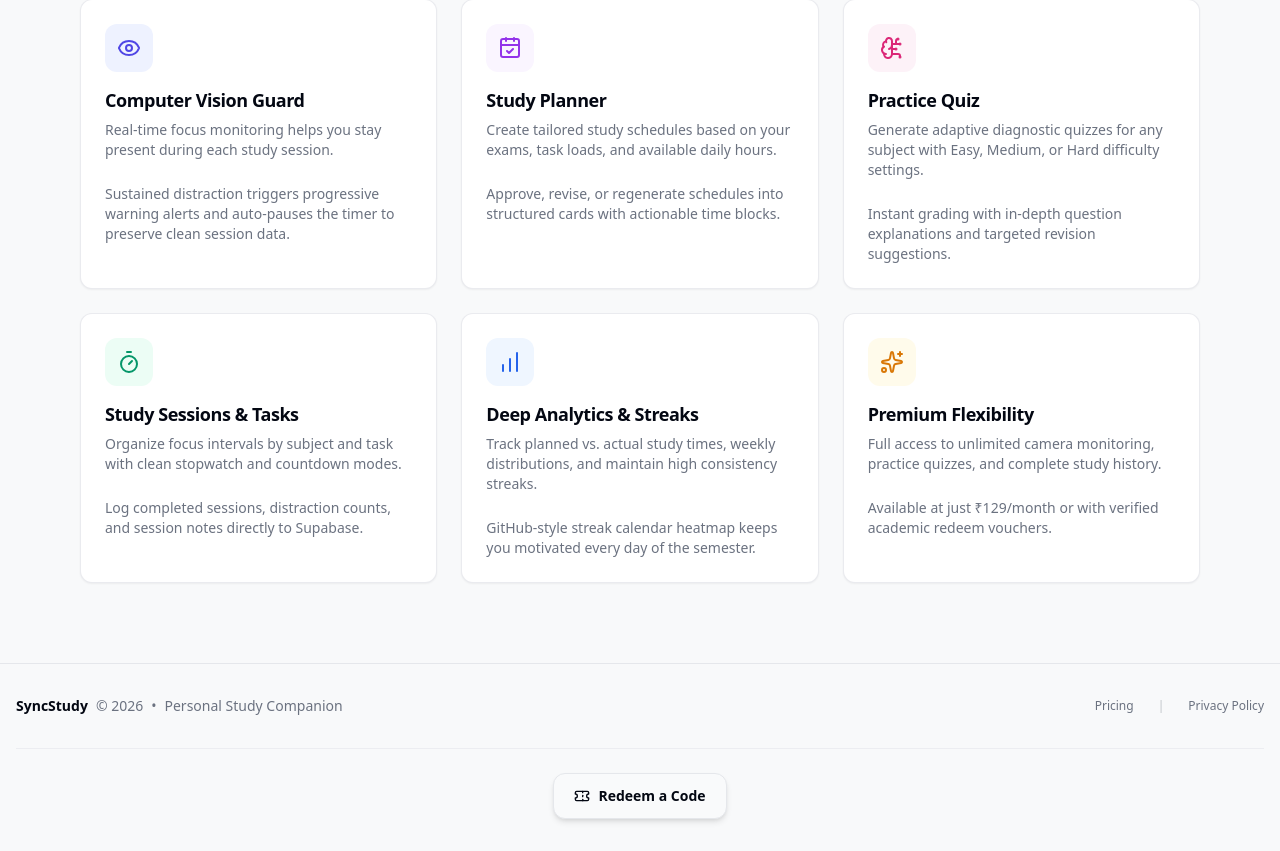
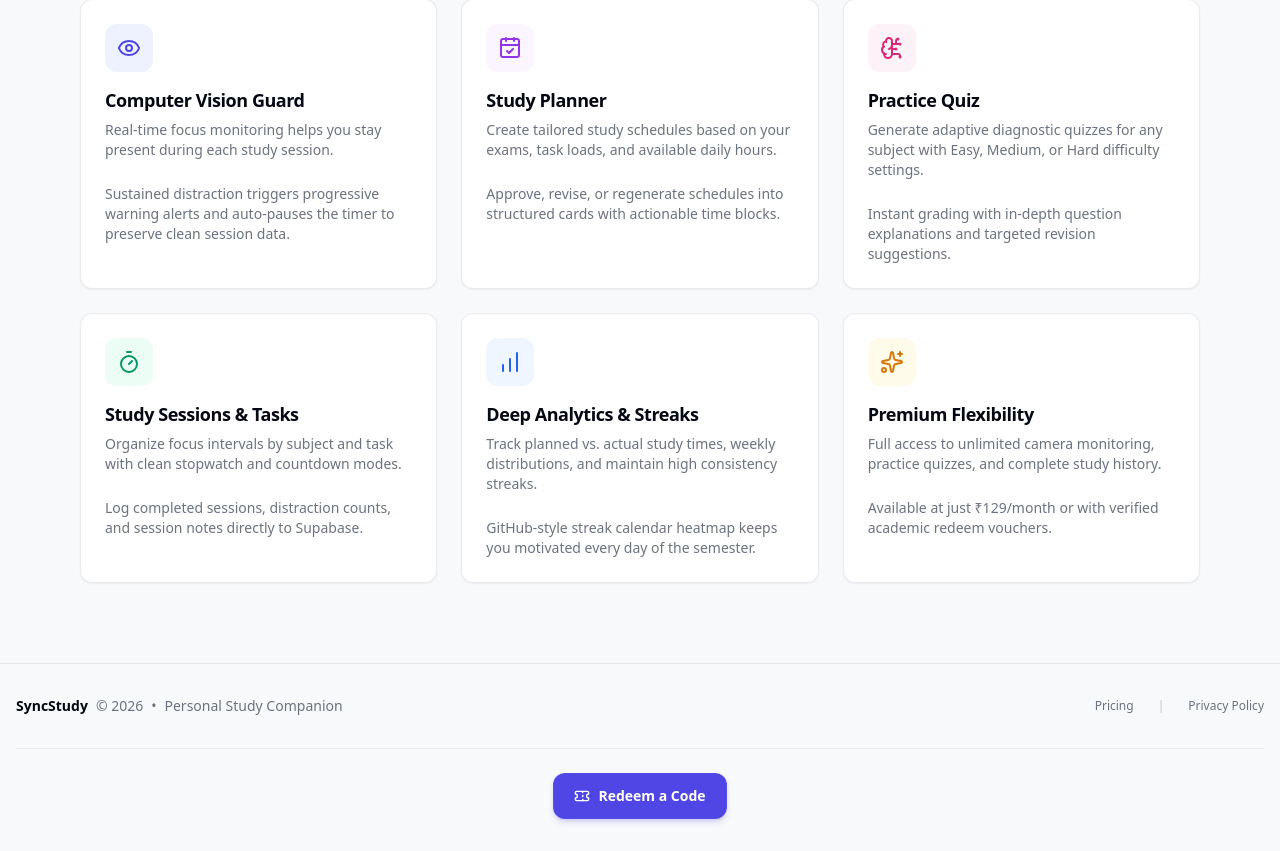
Before and after one commit to syncstudy1/syncstudy1.github.io, a React (Vite) app: page / in a window 1280 px wide. Shown: the part 1081-1932 px from the top of the page. Built offline with nearby package versions, Linux system fonts and the light colour scheme; no server answers.

Commit message:
redeecodefix2

```diff
--- a/src/components/layout/Footer.tsx
+++ b/src/components/layout/Footer.tsx
@@ -65,9 +65,9 @@ export function Footer() {
                   setOpenRedeem(true)
                   clearRedeemMessages()
                 }}
-                className="inline-flex items-center gap-2 rounded-xl border border-border bg-background px-5 py-3 text-sm font-extrabold text-foreground shadow-md transition-all hover:-translate-y-0.5 hover:bg-muted focus-visible:outline-none focus-visible:ring-2 focus-visible:ring-ring focus-visible:ring-offset-2 dark:bg-card"
+                className="inline-flex items-center gap-2 rounded-xl border border-indigo-500/30 bg-[#4F46E5] px-5 py-3 text-sm font-extrabold text-white shadow-md shadow-indigo-600/20 transition-all hover:-translate-y-0.5 hover:bg-[#4338CA] focus-visible:outline-none focus-visible:ring-2 focus-visible:ring-indigo-500 focus-visible:ring-offset-2 dark:border-indigo-400/40 dark:bg-[#4F46E5] dark:hover:bg-[#4338CA]"
               >
-                <Ticket className="w-4 h-4 text-foreground" />
+                <Ticket className="w-4 h-4 text-white" />
                 <span>Redeem a Code</span>
               </button>
 
```
